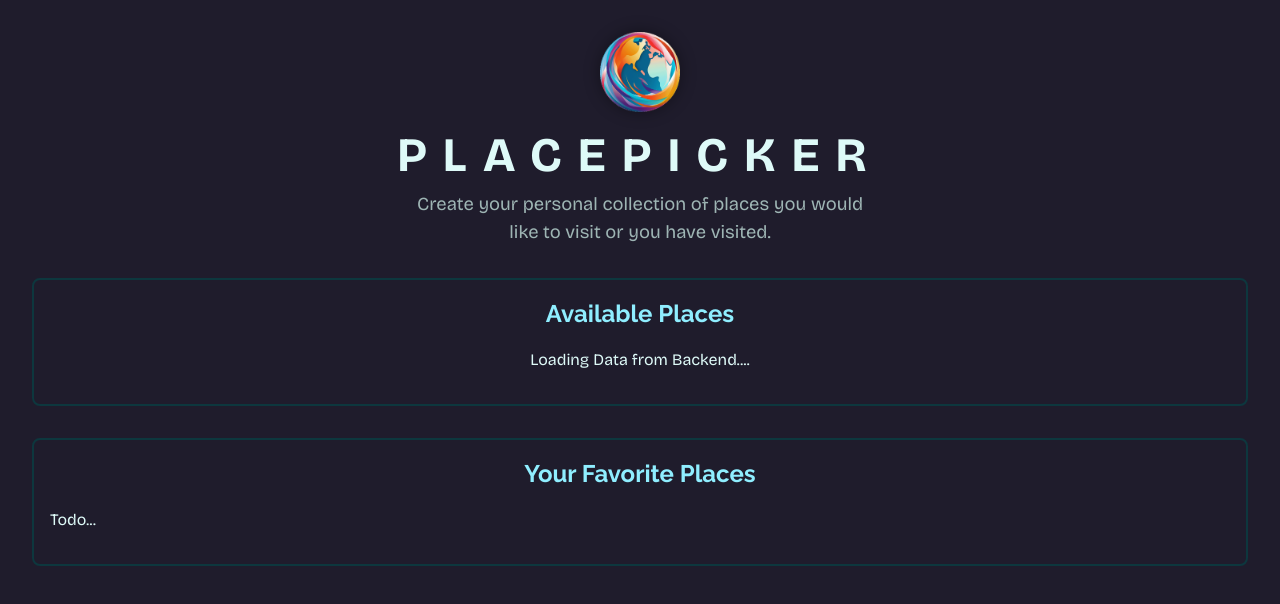
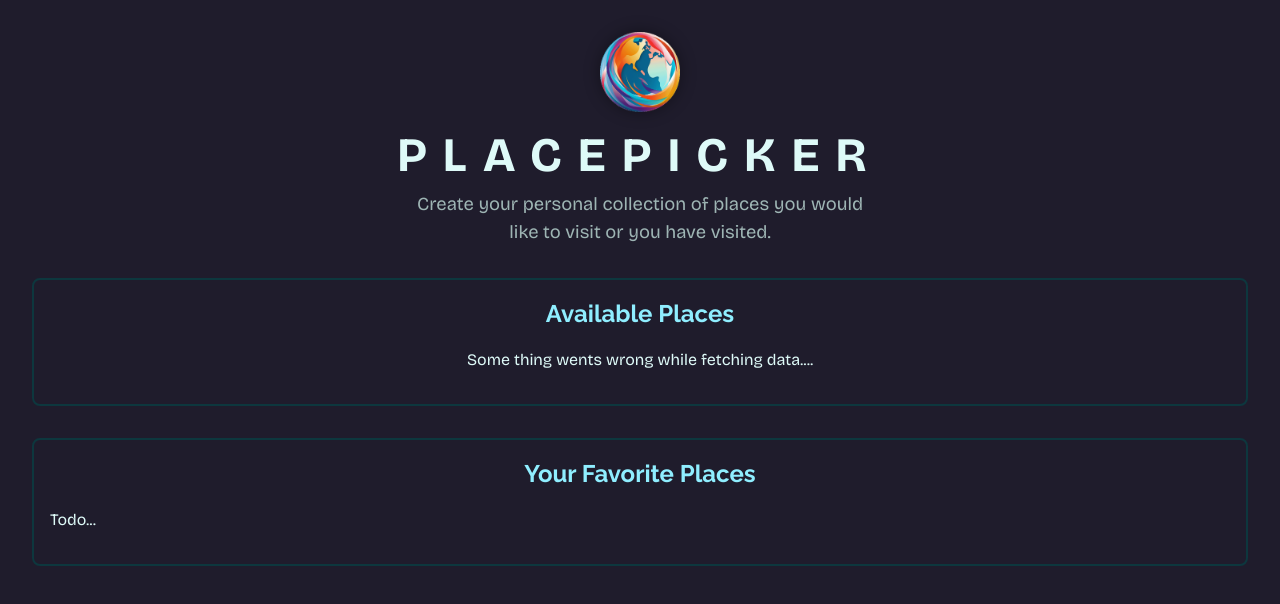
Before and after one commit to SaadMahmood1122/Angular-Project-Section-12-HttpRequestAndResponse, an Angular app: page / in a window 1280 px wide. Shown: the top 604 px of the page. Built offline with nearby package versions, Linux system fonts and the light colour scheme; no server answers.

Commit message:
handling http Errors

```diff
--- a/src/app/places/available-places/available-places.component.html
+++ b/src/app/places/available-places/available-places.component.html
@@ -1,6 +1,8 @@
 <app-places-container title="Available Places">
-  @if (isLoadingData()) {
+  @if (isLoadingData() && !error()) {
   <p class="fallback-text">Loading Data from Backend....</p>
+  } @if (error()) {
+  <p class="fallback-text">{{ error() }}</p>
   } @if (places()) {
   <app-places [places]="places()!" />
   } @else if (places()?.length === 0) {
--- a/src/app/places/available-places/available-places.component.ts
+++ b/src/app/places/available-places/available-places.component.ts
@@ -1,4 +1,11 @@
-import { Component, DestroyRef, OnInit, inject, signal } from '@angular/core';
+import {
+  Component,
+  DestroyRef,
+  Input,
+  OnInit,
+  inject,
+  signal,
+} from '@angular/core';
 
 import { Place } from '../place.model';
 import { PlacesComponent } from '../places.component';
@@ -15,8 +22,9 @@ import { map } from 'rxjs';
 })
 export class AvailablePlacesComponent implements OnInit {
   places = signal<Place[] | undefined>(undefined);
+  isLoadingData = signal<boolean>(false);
+  error = signal('');
   private destroyRef = inject(DestroyRef);
-  isLoadingData = signal<boolean>(false);
   private httpClient = inject(HttpClient);
   // Sending http get request
   ngOnInit(): void {
@@ -29,6 +37,13 @@ export class AvailablePlacesComponent implements OnInit {
           console.log(places);
           this.places.set(places);
         },
+        // error: this will execute when any error occure
+        error: (error) => {
+          //this.error.set(error.message);
+          this.error.set('Some thing wents wrong while fetching data....');
+        },
+        //complete: This callback gets triggered when the HTTP request has finished,
+        // regardless of whether it was successful or failed. It marks the completion of the observable stream.
         complete: () => {
           this.isLoadingData.set(false);
         },
```
Also changed, not shown: 1 other file (tests, documents, lock files or other folders).
